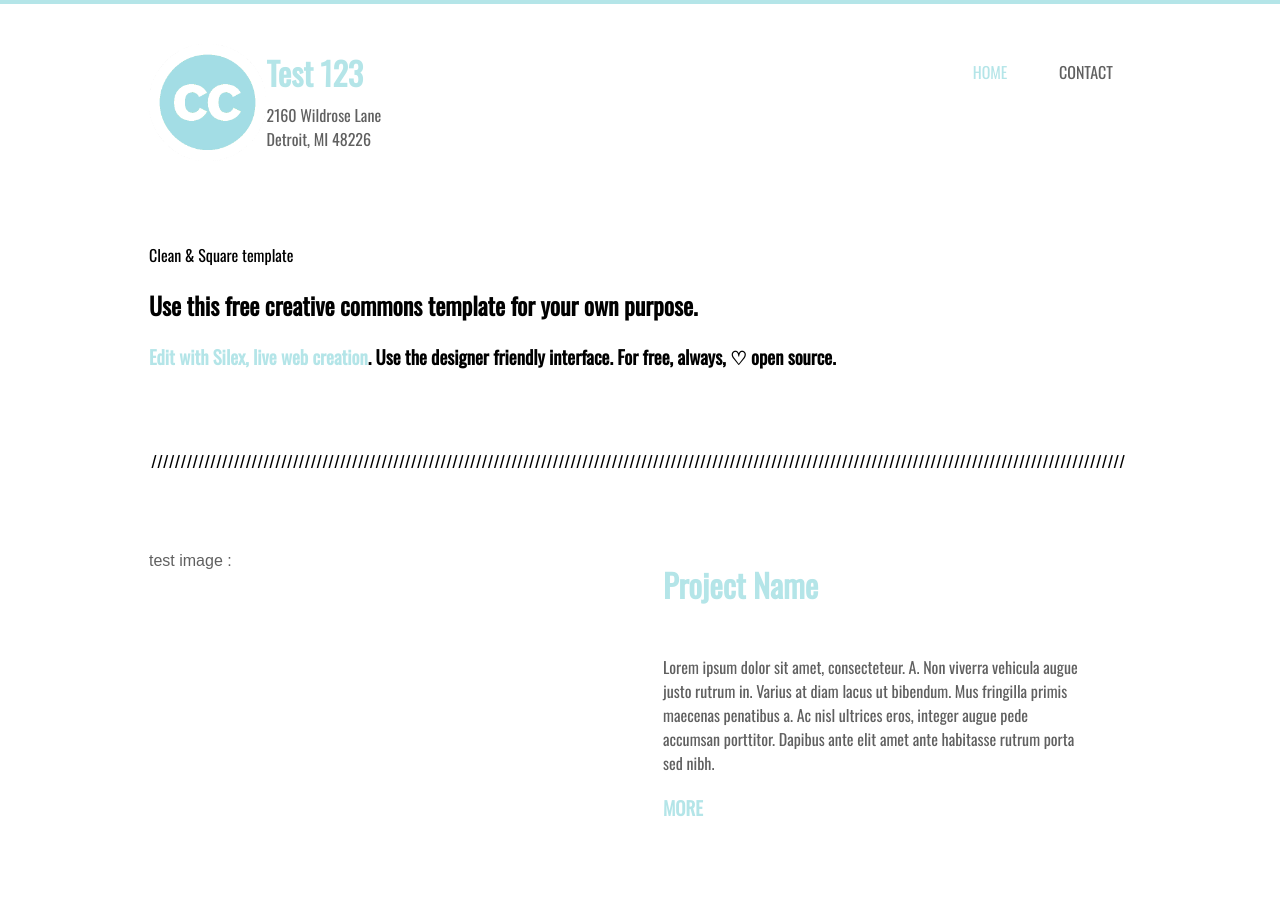
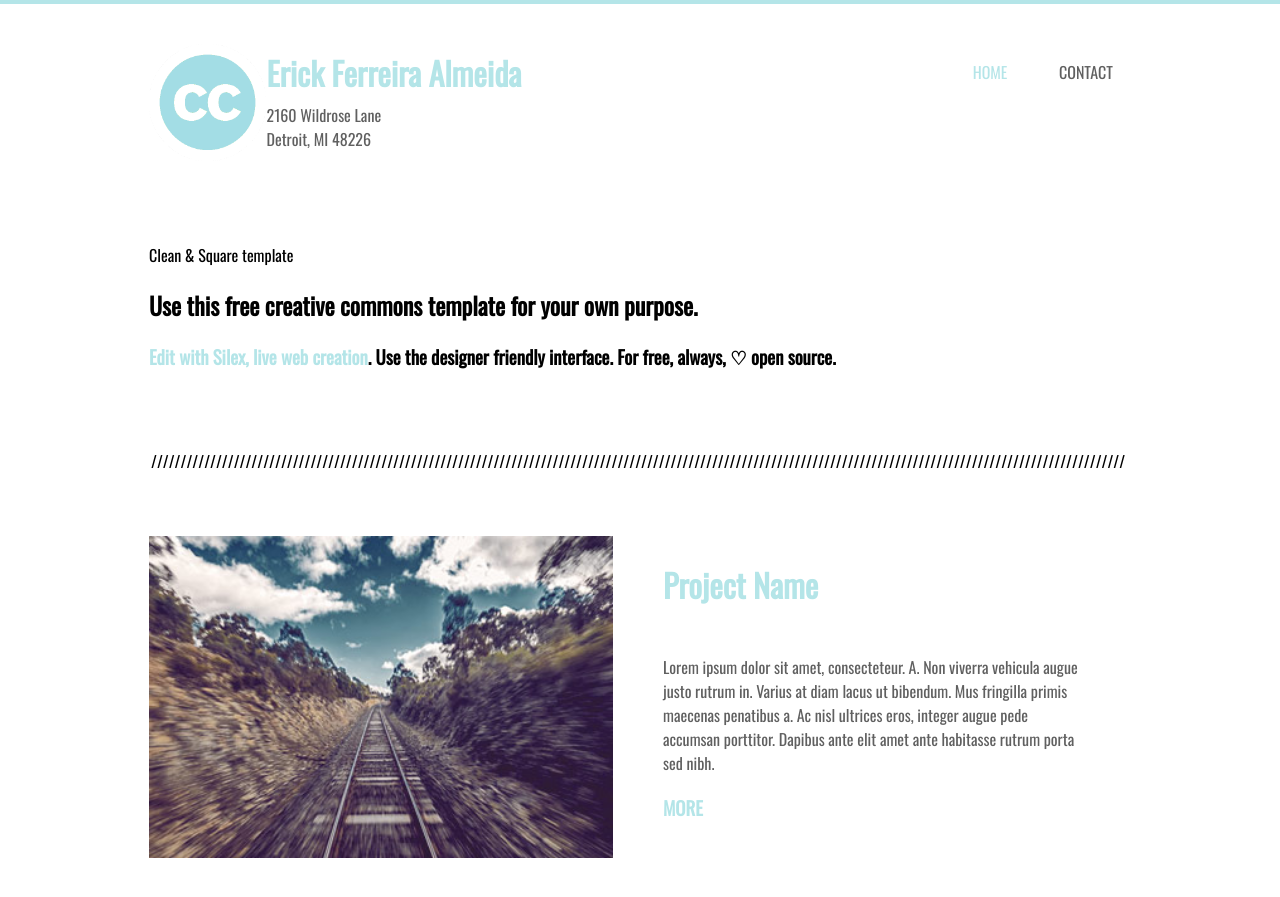
Before and after one commit to singchan/cloud-cannon-template, a Jekyll site: the page built from index.md, in a window 1280 px wide and 900 px high. Shown: the top 897 px of the window. Built offline with Jekyll 4.4.1, drawn with Linux system fonts in a browser that asks for light colours.

Commit message:
Batch update

```diff
--- a/_layouts/home.html
+++ b/_layouts/home.html
@@ -1,7 +1,7 @@
-<!DOCTYPE html><html lang=""><head>
+<!doctype html><html lang=""><head>
     <title>Clean &amp; Square free template</title>
-    <meta charset="UTF-8" />
-    <meta name="generator" content="Silex v2.2.12" />
+    <meta charset="UTF-8">
+    <meta name="generator" content="Silex v2.2.12">
 
 
 
@@ -10,8 +10,8 @@
 
 
     <script type="text/javascript" src="{{ site.url }}{{ site.baseurl }}/js/front-end.js"></script>
-    <link rel="stylesheet" href="{{ site.url }}{{ site.baseurl }}/css/normalize.css" />
-    <link rel="stylesheet" href="{{ site.url }}{{ site.baseurl }}/css/front-end.css" />
+    <link rel="stylesheet" href="{{ site.url }}{{ site.baseurl }}/css/normalize.css">
+    <link rel="stylesheet" href="{{ site.url }}{{ site.baseurl }}/css/front-end.css">
 
 
 
@@ -59,20 +59,20 @@
 
 
 
-<link href="https://fonts.googleapis.com/css?family=Oswald" rel="stylesheet" class="silex-custom-font" /><meta name="viewport" content="width=device-width, initial-scale=1" /><script type="text/javascript" class="silex-script"></script><script src="{{ site.url }}{{ site.baseurl }}/js/script.js" type="text/javascript"></script><link href="{{ site.url }}{{ site.baseurl }}/css/styles.css" rel="stylesheet" type="text/css" /><style>body { opacity: 0; transition: .25s opacity ease; }</style></head>
+<link href="https://fonts.googleapis.com/css?family=Oswald" rel="stylesheet" class="silex-custom-font"><meta name="viewport" content="width=device-width, initial-scale=1"><script type="text/javascript" class="silex-script"></script><script src="{{ site.url }}{{ site.baseurl }}/js/script.js" type="text/javascript"></script><link href="{{ site.url }}{{ site.baseurl }}/css/styles.css" rel="stylesheet" type="text/css"><style>body { opacity: 0; transition: .25s opacity ease; }</style></head>
 
-<body data-silex-type="container-element" class="body-initial all-style enable-mobile prevent-resizable prevent-selectable editable-style silex-runtime silex-published" data-current-page="page-home">
+<body data-silex-type="container-element" class="body-initial all-style enable-mobile prevent-resizable prevent-selectable editable-style silex-runtime silex-published" style="" data-current-page="page-home">
     <section data-silex-type="container-element" class="container-element editable-style silex-id-1483130857943-13 section-element small-height website-min-width hide-on-mobile prevent-resizable">
-        <div data-silex-type="container-element" class="editable-style silex-element-content website-width silex-id-1483130857943-12 container-element"></div>
+        <div data-silex-type="container-element" class="editable-style silex-element-content website-width silex-id-1483130857943-12 container-element" style=""></div>
     </section>
 
     <section data-silex-type="container-element" class="container-element editable-style silex-id-1483130355289-7 section-element website-min-width prevent-resizable" style="top: 0px; left: 0px;">
 
-    <div data-silex-type="container-element" class="editable-style silex-element-content website-width silex-id-1483130355289-6 container-element">
+    <div data-silex-type="container-element" class="editable-style silex-element-content website-width silex-id-1483130355289-6 container-element" style="">
 
 
 
-        <div data-silex-type="text-element" class="editable-style silex-id-1552772425150-3 text-element silex-component prevent-resizable hamburger-menu prevent-auto-z-index hide-on-desktop"><div class="silex-element-content normal"><style>.hamburger-menu_1604748562631_283 {position: absolute; z-index: 20;}.silex-editor .hamburger-menu_1604748562631_283 nav {left: -9999px;}.hamburger-menu_1604748562631_283 nav ul {margin-top: 80px;}.hamburger-menu_1604748562631_283 nav {opacity: 0; position: absolute; background-color: #B4E5E8; transition: left 1s ease, height 0s ease 1s; left: -300px; width: 300px; height: 20px;}.hamburger-menu_1604748562631_283.open nav {opacity: 1; height: 100vh; left: 0; transition: left 1s ease, height 0s ease 0s;}.hamburger-menu_1604748562631_283 .nav-container {z-index: 10; position: absolute;}.hamburger-menu_1604748562631_283.open .nav-container {}.hamburger-menu_1604748562631_283 .hamburger-btn {z-index: 20; cursor: pointer; position: absolute;}.hamburger-menu_1604748562631_283 .hamburger-btn span {display: block; width: 30px; height: 5px; margin-bottom: 3px; position: relative; background-color: #000000; border: 1px solid #ffffff; border-radius: 3px; transition: border-color 0.1s ease-in,
+        <div data-silex-type="text-element" class="editable-style silex-id-1552772425150-3 text-element silex-component prevent-resizable hamburger-menu prevent-auto-z-index hide-on-desktop" style=""><div class="silex-element-content normal"><style>.hamburger-menu_1604748562631_283 {position: absolute; z-index: 20;}.silex-editor .hamburger-menu_1604748562631_283 nav {left: -9999px;}.hamburger-menu_1604748562631_283 nav ul {margin-top: 80px;}.hamburger-menu_1604748562631_283 nav {opacity: 0; position: absolute; background-color: #B4E5E8; transition: left 1s ease, height 0s ease 1s; left: -300px; width: 300px; height: 20px;}.hamburger-menu_1604748562631_283.open nav {opacity: 1; height: 100vh; left: 0; transition: left 1s ease, height 0s ease 0s;}.hamburger-menu_1604748562631_283 .nav-container {z-index: 10; position: absolute;}.hamburger-menu_1604748562631_283.open .nav-container {}.hamburger-menu_1604748562631_283 .hamburger-btn {z-index: 20; cursor: pointer; position: absolute;}.hamburger-menu_1604748562631_283 .hamburger-btn span {display: block; width: 30px; height: 5px; margin-bottom: 3px; position: relative; background-color: #000000; border: 1px solid #ffffff; border-radius: 3px; transition: border-color 0.1s ease-in,
       opacity 0.1s ease-in,
       transform 0.1s ease-in,
       background 0.1s ease-in;}.hamburger-menu_1604748562631_283.open .hamburger-btn span {border-color: rgba(255, 255, 255, 0);}.hamburger-menu_1604748562631_283 .hamburger-btn span:first-child {transform-origin: 4px -2px;}.hamburger-menu_1604748562631_283.open .hamburger-btn span:first-child {transform: rotate(45deg) translate(7px, -4px);}.hamburger-menu_1604748562631_283.open .hamburger-btn span:nth-last-child(2) {opacity: 0;}.hamburger-menu_1604748562631_283 .hamburger-btn span:nth-child(3) {transform-origin: -11px 4px;}.hamburger-menu_1604748562631_283.open .hamburger-btn span:nth-child(3) {transform: rotate(-45deg) translate(0, 12px);}</style>
@@ -85,12 +85,12 @@
     </div>
     <div class="nav-container">
       <div class="prevent-scale">
-        <nav role="navigation">
+        <nav role="navigation" class="">
             <ul>
 
                 <li><a href="home.html" class="page-link-active">Home</a></li>
 
-                <li><a href="contact.html">Contact</a></li>
+                <li><a href="contact.html" class="">Contact</a></li>
 
                 <li><a href="https://www.silex.me/">Powered by Silex</a></li>
 
@@ -131,26 +131,28 @@
   close();
 })();
 </script>
-</div></div><div data-silex-type="container-element" class="editable-style container-element silex-id-1594114016137-2 hide-on-desktop"></div><div data-silex-type="text-element" class="editable-style text-element silex-id-1436036522018-5 nav hide-on-mobile">
+</div></div><div data-silex-type="container-element" class="editable-style container-element silex-id-1594114016137-2 hide-on-desktop" style=""></div><div data-silex-type="text-element" class="editable-style text-element silex-id-1436036522018-5 nav hide-on-mobile" style="">
                     <div class="silex-element-content normal"><p>
                         <a href="home.html" class="page-link-active">HOME</a>
                     </p></div>
-                </div><div data-silex-type="text-element" class="editable-style text-element silex-id-1436036521917-4 nav hide-on-mobile">
+                </div><div data-silex-type="text-element" class="editable-style text-element silex-id-1436036521917-4 nav hide-on-mobile" style="">
                     <div class="silex-element-content normal">
-                        <p><a href="contact.html">CONTACT</a>
+                        <p><a href="contact.html" class="">CONTACT</a>
                     </p></div>
-                </div><a href="home.html" data-silex-type="image-element" class="editable-style image-element silex-id-1436036524431-29 page-link-active">
-                    <img src="{{ site.url }}{{ site.baseurl }}/assets/cc.png" />
-                </a><a href="home.html" data-silex-type="text-element" class="editable-style text-element silex-id-1436036524330-28 page-link-active grey-text editable">
+                </div><a href="home.html" data-silex-type="image-element" class="editable-style image-element silex-id-1436036524431-29 page-link-active" style="">
+                    <img src="{{ site.url }}{{ site.baseurl }}/assets/cc.png" class="">
+                </a><a href="home.html" data-silex-type="text-element" class="editable-style text-element silex-id-1436036524330-28 page-link-active grey-text editable" style="">
                     <div class="silex-element-content normal">
-                        <h1>Test 123<br /></h1><p>2160 Wildrose Lane
-                        <br />Detroit, MI 48226</p></div>
+                        <h1>Erick Ferreira Almeida</h1><p>2160 Wildrose Lane
+                        <br>Detroit, MI 48226</p></div>
                 </a></div></section><section data-silex-type="container-element" class="container-element editable-style silex-id-1483131519736-31 section-element website-min-width prevent-resizable page-home paged-element paged-element-visible">
-        <div data-silex-type="container-element" class="editable-style silex-element-content website-width silex-id-1483131519736-30 container-element">
+        <div data-silex-type="container-element" class="editable-style silex-element-content website-width silex-id-1483131519736-30 container-element" style="">
 
-        <div data-silex-type="text-element" class="editable-style text-element silex-id-1436036524230-27 editable">
-                <div class="silex-element-content normal">Clean &amp; Square template<h2>Use this free creative commons template for your own purpose.&nbsp;</h2>
-                    <h3><a href="//www.silex.me">Edit with Silex, live web creation</a>. Use the designer friendly interface. For free, always, ♡ open source.</h3>
+        <div data-silex-type="text-element" class="editable-style text-element silex-id-1436036524230-27 editable" style="">
+                <div class="silex-element-content normal">
+                    Clean &amp; Square template
+                    <h2>Use this free creative commons template for your own purpose.&nbsp;</h2>
+                    <h3><a href="//www.silex.me">Edit with Silex, live web creation</a>.&nbsp;Use the designer friendly interface. For free, always,&nbsp;♡ open source.</h3>
                 </div>
             </div></div>
     </section>
@@ -158,7 +160,7 @@
 
 
     <section data-silex-type="container-element" class="container-element editable-style section-element silex-id-1483130397853-8 website-min-width prevent-resizable page-home paged-element paged-element-visible">
-        <div data-silex-type="container-element" class="editable-style silex-element-content website-width container-element silex-id-1483130397854-9">
+        <div data-silex-type="container-element" class="editable-style silex-element-content website-width container-element silex-id-1483130397854-9" style="">
 
 
 
@@ -167,13 +169,17 @@
                 <div class="silex-element-content normal">
                     /////////////////////////////////////////////////////////////////////////////////////////////////////////////////////////////////////////////////////////////////////
                 </div>
-            </div><div data-silex-type="image-element" class="editable-style image-element silex-id-1483131239727-16 editable">
-                <p>test image :</p>
-                <p>&nbsp;</p>
-            </div><div data-silex-type="text-element" class="editable-style text-element silex-id-1436036523626-21 product-details editable">
+            </div><div data-silex-type="image-element" class="editable-style image-element silex-id-1483131239727-16 editable" style="">
+                <img src="{{ site.url }}{{ site.baseurl }}/assets/pic08.jpg" class=""></div><div data-silex-type="text-element" class="editable-style text-element silex-id-1436036523626-21 product-details editable">
                 <div class="silex-element-content normal">
-                        <h1>Project Name</h1>&nbsp;<p>Lorem ipsum dolor sit amet, consecteteur. A. Non viverra vehicula augue justo rutrum in. Varius at diam lacus ut bibendum. Mus fringilla primis maecenas penatibus a. Ac nisl ultrices eros, integer augue pede accumsan porttitor. Dapibus ante elit amet ante habitasse rutrum porta sed nibh.</p>
-                        <h3><a class="page-link-active" href="home.html">MORE</a></h3>
+                    <h1>Project Name</h1>
+
+                        <br>
+
+
+                        <p>Lorem ipsum dolor sit amet, consecteteur. A. Non viverra vehicula augue justo rutrum in. Varius at diam lacus ut bibendum. Mus fringilla primis maecenas penatibus a. Ac nisl ultrices eros, integer augue pede accumsan porttitor.
+                            Dapibus ante elit amet ante habitasse rutrum porta sed nibh. <br></p><h3><a href="home.html" class="page-link-active">MORE</a></h3>
+
                 </div>
             </div></div>
     </section>
@@ -237,17 +243,22 @@
                 <div class="silex-element-content normal">
                     /////////////////////////////////////////////////////////////////////////////////////////////////////////////////////////////////////////////////////////////////////
                 </div>
-            </div><div data-silex-type="image-element" class="editable-style image-element silex-id-1483131242515-21">
-                <img src="{{ site.url }}{{ site.baseurl }}/assets/pic09.jpg" /></div><div data-silex-type="text-element" class="editable-style text-element silex-id-1483131239727-18 product-details editable">
+            </div><div data-silex-type="image-element" class="editable-style image-element silex-id-1483131242515-21" style=""><img class="editable"></div><div data-silex-type="text-element" class="editable-style text-element silex-id-1483131239727-18 product-details editable">
                 <div class="silex-element-content normal">
-                        <h1>Project Name</h1>&nbsp;<p>Lorem ipsum dolor sit amet, consecteteur. A. Non viverra vehicula augue justo rutrum in. Varius at diam lacus ut bibendum. Mus fringilla primis maecenas penatibus a. Ac nisl ultrices eros, integer augue pede accumsan porttitor. Dapibus ante elit amet ante habitasse rutrum porta sed nibh.</p>
-                        <h3><a class="page-link-active" href="home.html">MORE</a></h3>
+                    <h1>Project Name</h1>
+
+                        <br>
+
+
+                        <p>Lorem ipsum dolor sit amet, consecteteur. A. Non viverra vehicula augue justo rutrum in. Varius at diam lacus ut bibendum. Mus fringilla primis maecenas penatibus a. Ac nisl ultrices eros, integer augue pede accumsan porttitor.
+                            Dapibus ante elit amet ante habitasse rutrum porta sed nibh. <br></p><h3><a href="home.html" class="page-link-active">MORE</a></h3>
+
                 </div>
             </div></div>
     </section>
     <section data-silex-type="container-element" class="container-element editable-style section-element silex-id-1483131242514-19 website-min-width prevent-resizable page-home paged-element paged-element-visible">
 
-        <div data-silex-type="container-element" class="editable-style silex-element-content website-width container-element silex-id-1483131242514-20">
+        <div data-silex-type="container-element" class="editable-style silex-element-content website-width container-element silex-id-1483131242514-20" style="">
 
 
 
@@ -256,11 +267,17 @@
                 <div class="silex-element-content normal">
                     /////////////////////////////////////////////////////////////////////////////////////////////////////////////////////////////////////////////////////////////////////
                 </div>
-            </div><div data-silex-type="image-element" class="editable-style image-element silex-id-1436036524028-25">
-                <img src="{{ site.url }}{{ site.baseurl }}/assets/pic07.jpg" /></div><div data-silex-type="text-element" class="editable-style text-element silex-id-1483131242515-23 product-details editable">
+            </div><div data-silex-type="image-element" class="editable-style image-element silex-id-1436036524028-25" style="">
+                <img class="" src="{{ site.url }}{{ site.baseurl }}/assets/pic07.jpg"></div><div data-silex-type="text-element" class="editable-style text-element silex-id-1483131242515-23 product-details editable">
                 <div class="silex-element-content normal">
-                        <h1>Project Name</h1>&nbsp;<p>Lorem ipsum dolor sit amet, consecteteur. A. Non viverra vehicula augue justo rutrum in. Varius at diam lacus ut bibendum. Mus fringilla primis maecenas penatibus a. Ac nisl ultrices eros, integer augue pede accumsan porttitor. Dapibus ante elit amet ante habitasse rutrum porta sed nibh.</p>
-                        <h3><a class="page-link-active" href="home.html">MORE</a></h3>
+                    <h1>Project Name</h1>
+
+                        <br>
+
+
+                        <p>Lorem ipsum dolor sit amet, consecteteur. A. Non viverra vehicula augue justo rutrum in. Varius at diam lacus ut bibendum. Mus fringilla primis maecenas penatibus a. Ac nisl ultrices eros, integer augue pede accumsan porttitor.
+                            Dapibus ante elit amet ante habitasse rutrum porta sed nibh. <br></p><h3><a href="home.html" class="page-link-active">MORE</a></h3>
+
                 </div>
             </div></div>
     </section>
@@ -272,10 +289,9 @@
 
     <section data-silex-type="container-element" class="container-element editable-style section-element silex-id-1483130400381-10 website-min-width prevent-resizable">
         <div data-silex-type="container-element" class="editable-style silex-element-content website-width container-element silex-id-1483130400382-11">
-            <div data-silex-type="text-element" class="editable-style text-element silex-id-1436036522220-7 full-width small-text style-centered editable">
+            <div data-silex-type="text-element" class="editable-style text-element silex-id-1436036522220-7 full-width small-text style-centered editable" style="">
                 <div class="silex-element-content normal">
-                    <p>This is a creative commons template<br />for use in <a href="https://www.silex.me/">Silex website editor</a></p>
-                </div>
+                    <p>This is a creative commons template <br>for use in <a href="https://www.silex.me/">Silex website editor</a><br></p></div>
             </div>
         </div>
     </section>
```
Lines whose indentation alone changed are shown as unchanged.
